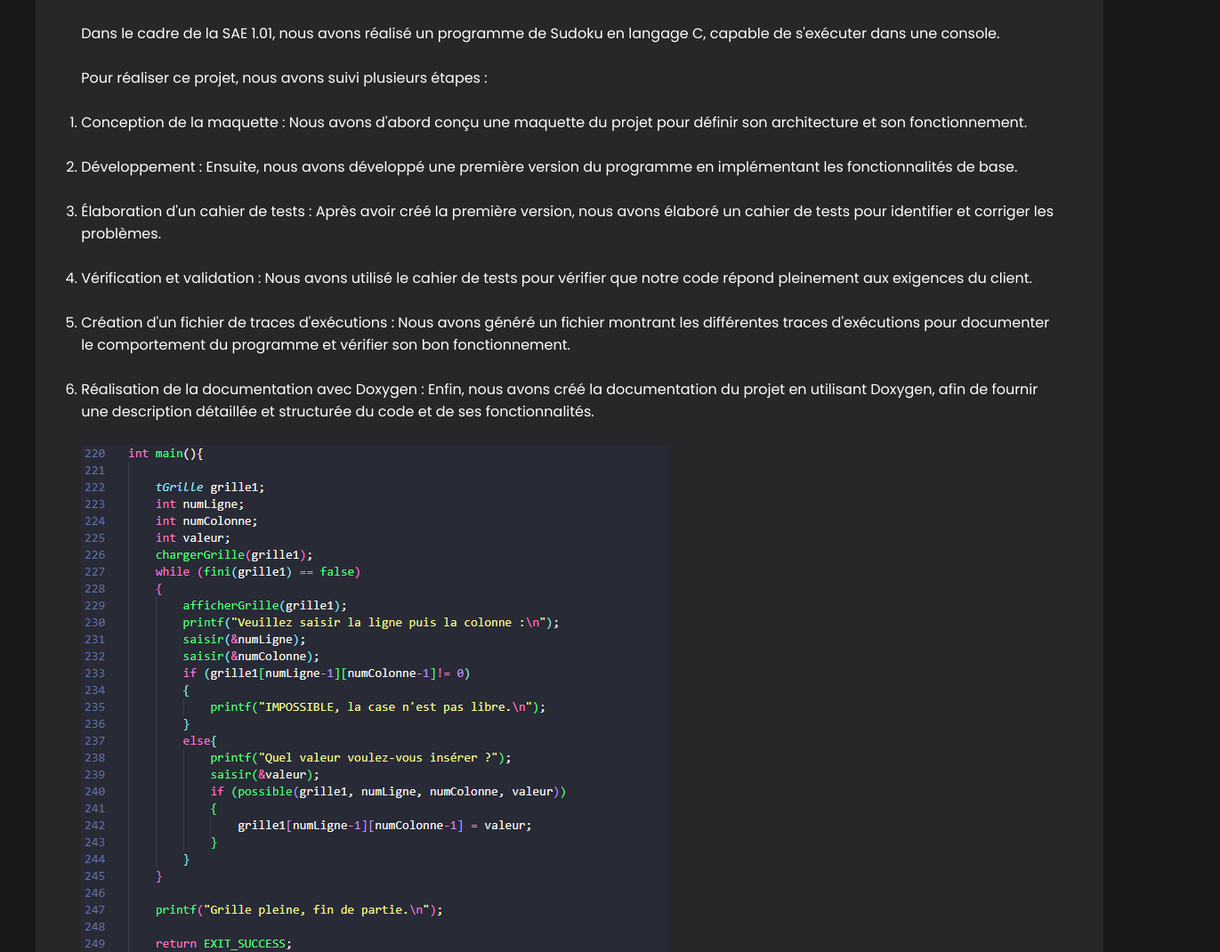
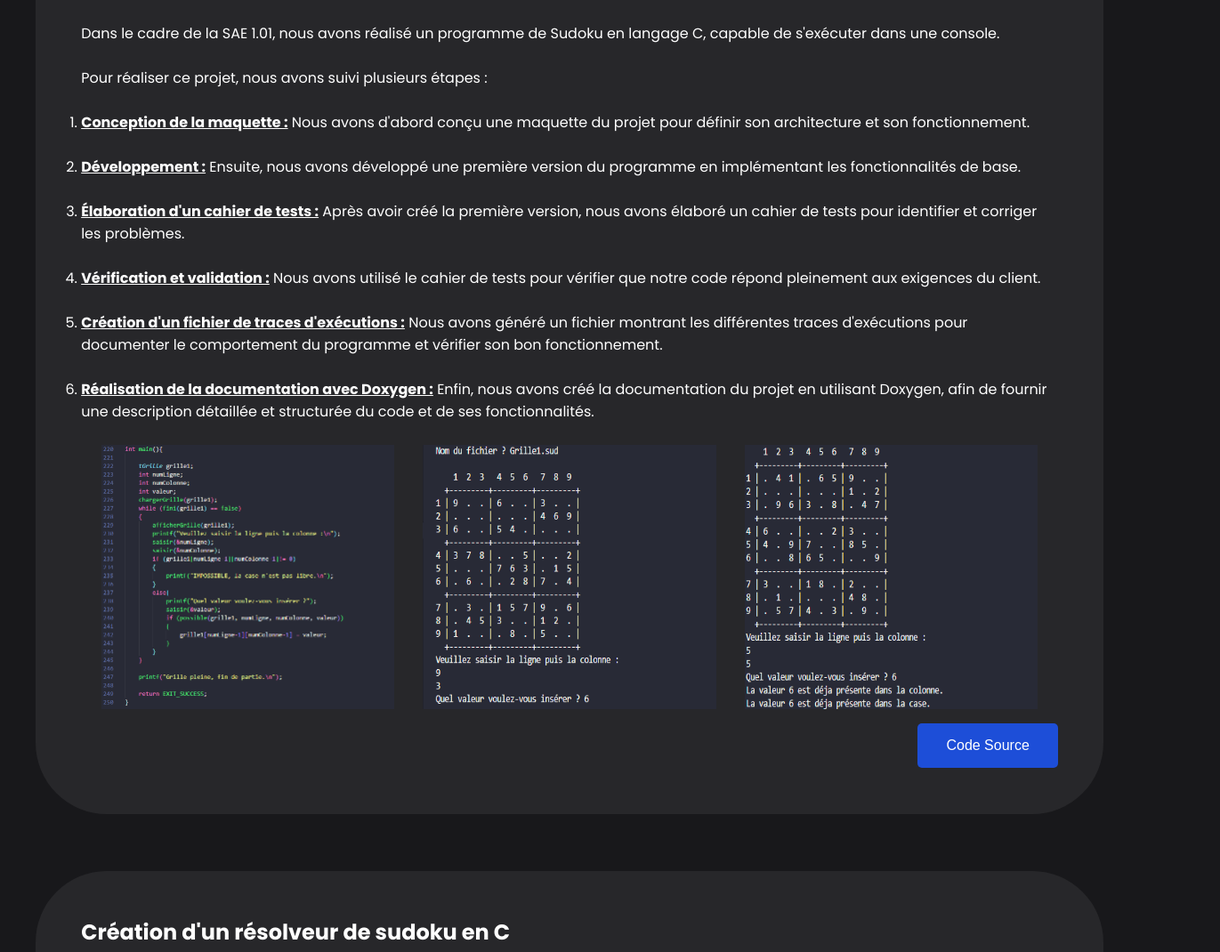
Before and after one commit to TiprezTuan/TiprezTuan.github.io, a plain HTML site: page projets.html in a window 1280 px wide. Shown: the part 760-1830 px from the top of the page at 89% size, 1371 px wide, since content can reach past the window. Drawn offline with nearby package versions, Linux system fonts and the light colour scheme.

Commit message:
Add files via upload

```diff
--- a/style.css
+++ b/style.css
@@ -451,3 +451,21 @@ footer .column > a:hover{
     justify-content: right;
     margin-top: 1em;
 }
+
+.images-sae {
+    display: flex;
+    justify-content: center;
+    gap: 2rem;
+}
+
+.images-sae img {
+    width: 30%
+}
+
+.font-bold {
+    font-weight: bold;
+}
+
+.underline {
+    text-decoration: underline;
+}
```
